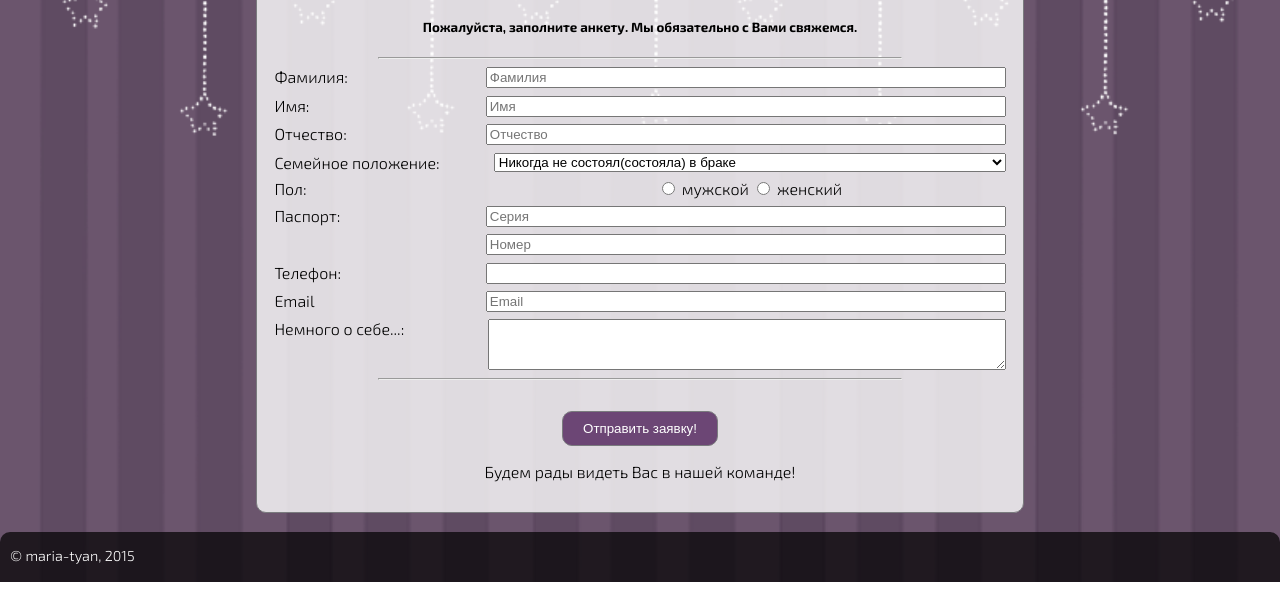
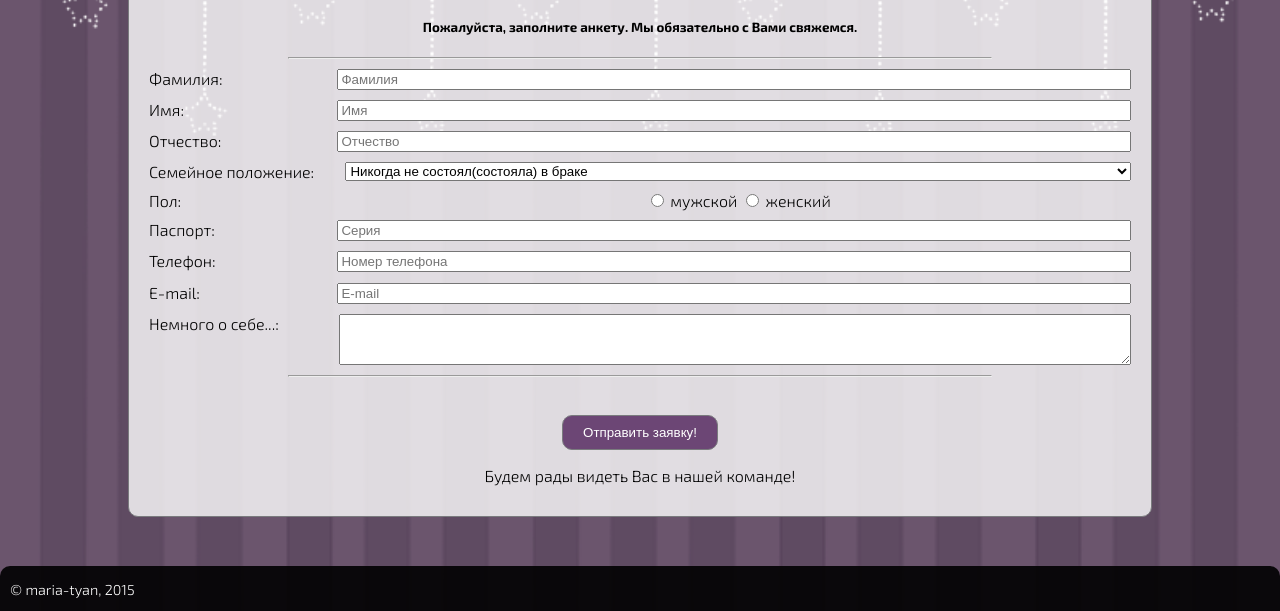
Before and after one commit to maria-tyan/umbrella-practice, a plain HTML site: page index.html in a window 1280 px wide. Shown: the part 234-845 px from the top of the page. Before the commit the page ends 816 px from the top, so only its background shows below. Drawn offline with Linux system fonts and the light colour scheme.

Commit message:
Bug fixed

```diff
--- a/index.html
+++ b/index.html
@@ -54,16 +54,12 @@
         <input type="text" class="form-group-input form-control" id="serial" placeholder="Серия">
       </div>
       <div class="form-group">
-        <label for="pasport" class="control-label">&nbsp;</label>
-        <input type="text" class="form-group-input form-control" id="number" placeholder="Номер">
+        <label for="phone" class="control-label">Телефон:</label>
+        <input type="text" class="form-group-input form-control" id="phone" placeholder="Номер телефона">
       </div>
       <div class="form-group">
-        <label for="phone" class="control-label">Телефон:</label>
-        <input type="text" class="form-group-input form-control" id="phone">
-      </div>
-      <div class="form-group">
-        <label for="inputEmail" class="control-label">Email</label>
-        <input type="email" class="form-group-input form-control" id="inputEmail" placeholder="Email">
+        <label for="inputEmail" class="control-label">E-mail: </label>
+        <input type="email" class="form-group-input form-control" id="inputEmail" placeholder="E-mail">
       </div>
       <div class="form-group">
         <label for="info" class="control-label">Немного о себе...:</label>
--- a/styles.css
+++ b/styles.css
@@ -14,10 +14,10 @@ body {
   border-radius: 10px;
   padding: 15px 10px 15px 10px;
   text-align: center;
-  margin-left: 20%;
-  margin-right: 20%;
+  margin-left: 10%;
+  margin-right: 10%;
   margin-top: 12%;
-  margin-bottom: 3%;
+  margin-bottom: 5%;
   flex-grow: 1;
 }
 .top{
@@ -34,11 +34,13 @@ hr{
   justify-content: space-between;
 }
 .control-label{
-  max-width: 80%;
+  max-width: 100%;
+  min-width: 100px;
+  text-align: left;
 }
 .form-group-input{
-  max-width: 80%;
-  min-width: 70%;
+  max-width: 100%;
+  min-width: 80%;
 }
 .submit{
   color: #fff;
@@ -53,10 +55,10 @@ hr{
 .submit:hover { background: rgb(238, 130, 238); }
 .submit:active { background: rgb(108, 070, 117); }
 .footer {
-  height: 20px;
-  margin-top: -20px;
+  height: 15px;
+  margin-top: -15px;
   border-radius: 10px 10px 0 0;
-  background:   rgba(0,0,0,.7);
+  background:   rgba(0,0,0,.9);
   font-size: 90%;
   padding: 15px 0 15px 10px;
   color: white;
```
